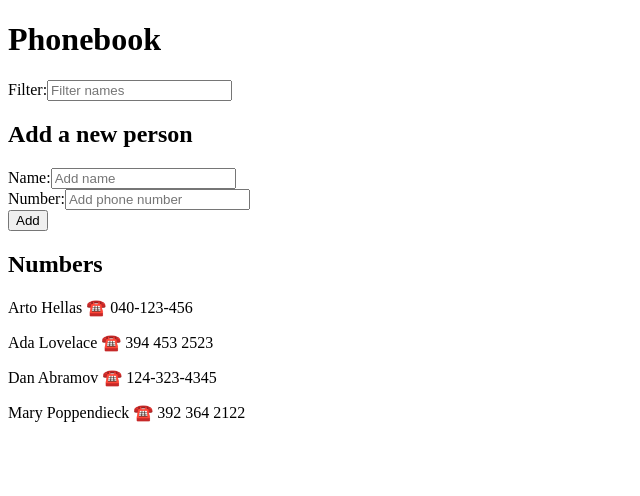
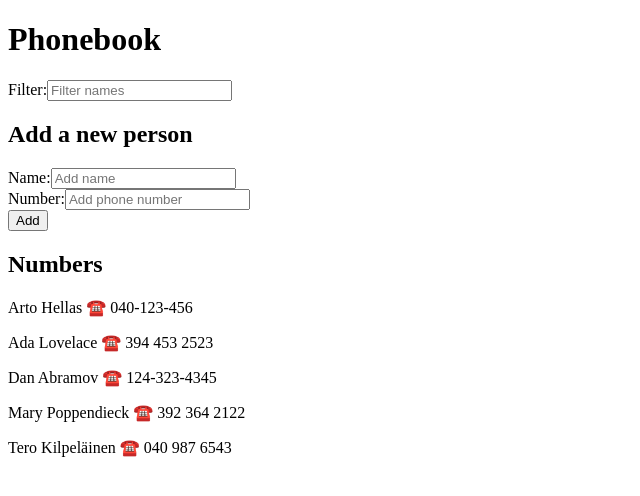
Before and after one commit to degenone/FSO-part2, a React (Vite) app in the folder phonebook/: page / in a window 1280 px wide. Shown: the top 496 px of the page, without its empty margins (0-640 px from the left). Built offline with nearby package versions, Linux system fonts and the light colour scheme; data requests are answered from the project's data file.

Commit message:
exercise 2.11 done

```diff
--- /dev/null
+++ b/phonebook/db.json
@@ -0,0 +1,29 @@
+{
+    "persons": [
+        {
+            "name": "Arto Hellas",
+            "number": "040-123-456",
+            "id": 1
+        },
+        {
+            "name": "Ada Lovelace",
+            "number": "394 453 2523",
+            "id": 2
+        },
+        {
+            "name": "Dan Abramov",
+            "number": "124-323-4345",
+            "id": 3
+        },
+        {
+            "name": "Mary Poppendieck",
+            "number": "392 364 2122",
+            "id": 4
+        },
+        {
+            "name": "Tero Kilpeläinen",
+            "number": "040 987 6543",
+            "id": 5
+        }
+    ]
+}
--- a/phonebook/package.json
+++ b/phonebook/package.json
@@ -7,9 +7,11 @@
     "dev": "vite",
     "build": "vite build",
     "lint": "eslint . --ext js,jsx --report-unused-disable-directives --max-warnings 0",
-    "preview": "vite preview"
+    "preview": "vite preview",
+    "server": "json-server -p3001 --watch db.json"
   },
   "dependencies": {
+    "axios": "^1.5.1",
     "react": "^18.2.0",
     "react-dom": "^18.2.0"
   },
@@ -21,6 +23,7 @@
     "eslint-plugin-react": "^7.32.2",
     "eslint-plugin-react-hooks": "^4.6.0",
     "eslint-plugin-react-refresh": "^0.4.3",
+    "json-server": "^0.17.4",
     "vite": "^4.4.5"
   }
 }
--- a/phonebook/src/App.jsx
+++ b/phonebook/src/App.jsx
@@ -1,15 +1,11 @@
-import { useState } from 'react';
+import { useState, useEffect } from 'react';
 import Persons from './components/Persons';
 import Filter from './components/Filter';
 import Form from './components/Form';
+import axios from 'axios';
 
 const App = () => {
-    const [persons, setPersons] = useState([
-        { name: 'Arto Hellas', number: '040-123-456', id: 1 },
-        { name: 'Ada Lovelace', number: '394 453 2523', id: 2 },
-        { name: 'Dan Abramov', number: '124-323-4345', id: 3 },
-        { name: 'Mary Poppendieck', number: '392 364 2122', id: 4 },
-    ]);
+    const [persons, setPersons] = useState([]);
     const [newName, setNewName] = useState('');
     const [newNumber, setNewNumber] = useState('');
     const [filterBy, setFilterBy] = useState('');
@@ -19,6 +15,12 @@ const App = () => {
             : persons.filter((person) =>
                   person.name.toLowerCase().includes(filterBy.toLowerCase())
               );
+
+    useEffect(() => {
+        axios
+            .get('http://localhost:3001/persons')
+            .then((resp) => setPersons(resp.data));
+    }, []);
 
     const handleNameChange = (e) => {
         const { value } = e.target;
```
Also changed, not shown: 1 other file (tests, documents, lock files or other folders).
